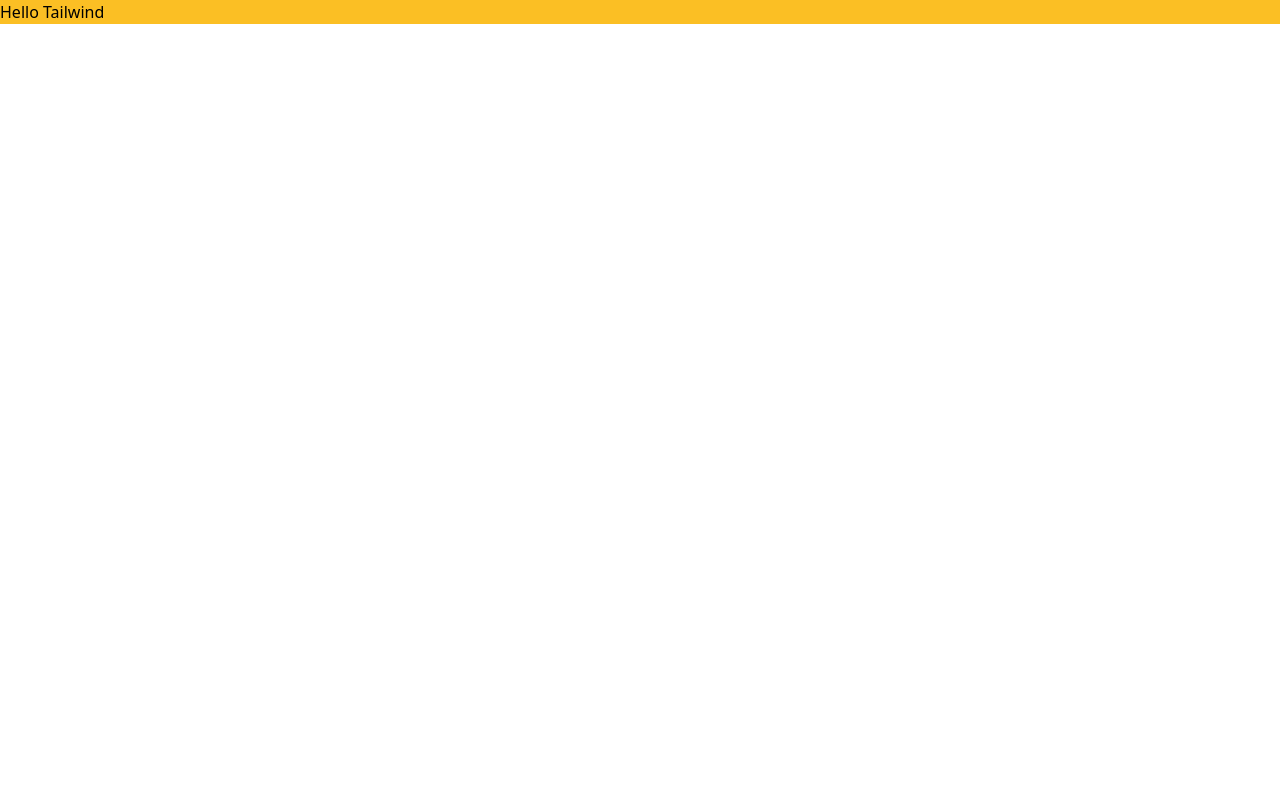
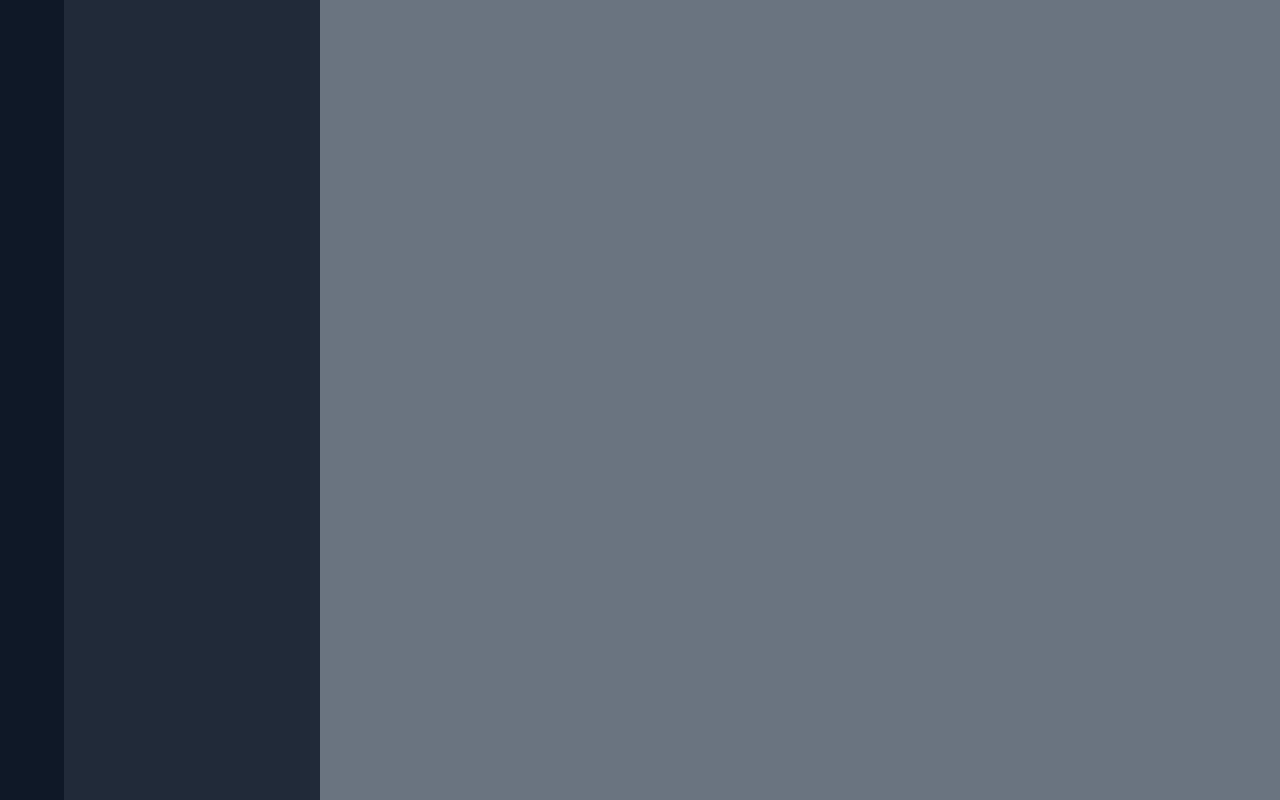
Before and after one commit to KuuLotus/slack-clone, a React (Create React App) app: page / in a window 1280 px wide. Built offline with nearby package versions, Linux system fonts and the light colour scheme.

Commit message:
[create] layout

```diff
--- a/src/App.tsx
+++ b/src/App.tsx
@@ -1,9 +1,13 @@
-import React from "react";
-import logo from "./logo.svg";
-import "./App.css";
+import SideBar from "./components/SideBar";
+import ChatContainer from "./components/ChatContainer";
 
 function App() {
-  return <div className="bg-amber-400">Hello Tailwind</div>;
+  return (
+    <div className="flex">
+      <SideBar />
+      <ChatContainer />
+    </div>
+  );
 }
 
 export default App;
--- /dev/null
+++ b/src/components/ChatContainer.tsx
@@ -0,0 +1,13 @@
+import ChatList from "./ChatContainer/ChatList";
+import MessageArea from "./ChatContainer/MessageArea";
+
+const ChatContainer = () => {
+  return (
+    <div className="flex flex-grow h-screen">
+      <ChatList />
+      <MessageArea />
+    </div>
+  );
+};
+
+export default ChatContainer;
--- /dev/null
+++ b/src/components/ChatContainer/ChatList.tsx
@@ -0,0 +1,11 @@
+import React from "react";
+
+const ChatList = () => {
+  return (
+    <div className="w-64 bg-gray-800">
+      {/* チャットリスト */}
+    </div>
+  );
+};
+
+export default ChatList;
--- /dev/null
+++ b/src/components/ChatContainer/MessageArea.tsx
@@ -0,0 +1,11 @@
+import React from "react";
+
+const MessageArea = () => {
+  return (
+    <div className="flex-1 bg-gray-500">
+      {/* メッセージ表示エリア */}
+    </div>
+  );
+};
+
+export default MessageArea;
--- /dev/null
+++ b/src/components/SideBar.tsx
@@ -0,0 +1,9 @@
+import React from "react";
+
+const SideBar = () => {
+  return (
+    <div className="w-16 h-screen bg-gray-900"></div>
+  );
+};
+
+export default SideBar;
```
